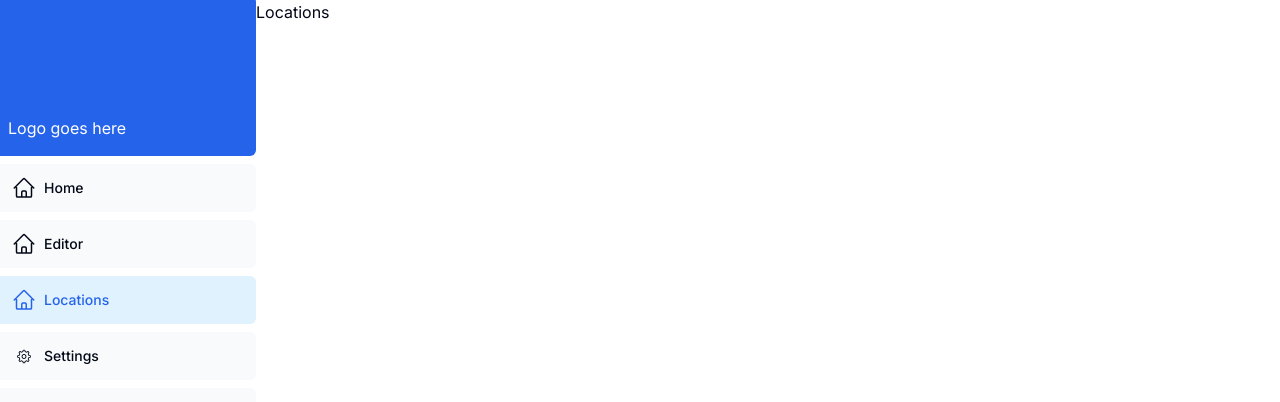
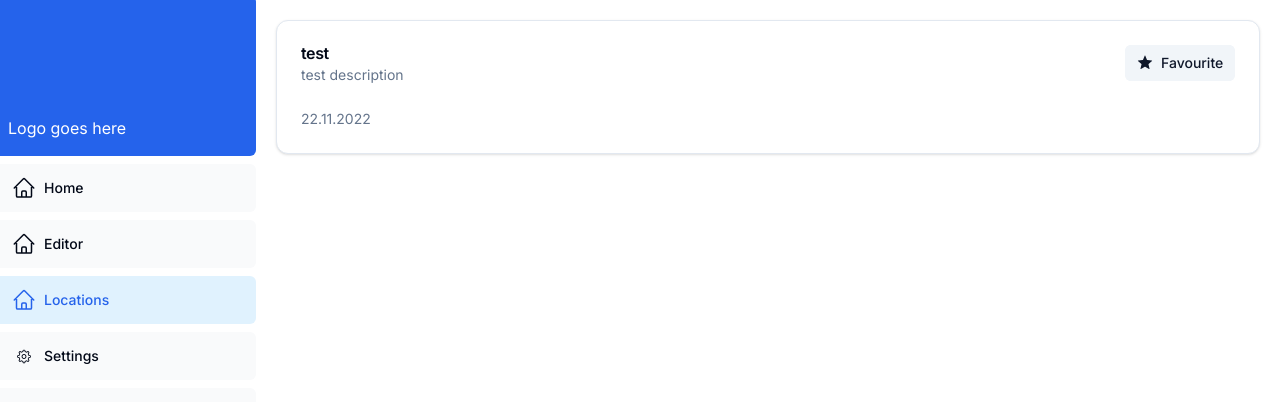
Before and after one commit to sicazo/hero, a Next.js app: page /locations in a window 1280 px wide. Shown: the top 402 px of the page. Built offline with nearby package versions, Linux system fonts and the light colour scheme.

Commit message:
location_card

```diff
--- a/app/locations/page.tsx
+++ b/app/locations/page.tsx
@@ -1,3 +1,11 @@
+'use client'
+
+import {LocationCard} from "@/components/locations/location_card";
+
 export default function Page() {
-	return <div>Locations</div>;
+	return (
+		<>
+		<LocationCard name={"test"} description={"test description"} is_starred={true} updated_at={"22.11.2022"} />
+		</>
+	);
 }
--- /dev/null
+++ b/components/locations/location_card.tsx
@@ -0,0 +1,49 @@
+'use client'
+
+import {
+    StarIcon,
+    StarFilledIcon
+} from "@radix-ui/react-icons"
+
+import { Button } from "@/components/ui/button"
+import {
+    Card,
+    CardContent,
+    CardDescription,
+    CardHeader,
+    CardTitle,
+} from "@/components/ui/card"
+
+interface LocationCardProps {
+    name: string
+    description: string
+    is_starred: boolean
+    updated_at: string
+
+}
+
+export function LocationCard({name, description, is_starred, updated_at}: LocationCardProps) {
+    return (
+        <Card className="m-5">
+            <CardHeader className="grid grid-cols-[1fr_110px] items-start gap-4 space-y-0">
+                <div className="space-y-1">
+                    <CardTitle>{name}</CardTitle>
+                    <CardDescription>
+                        {description}
+                    </CardDescription>
+                </div>
+                <div className="flex items-center rounded-md bg-secondary text-secondary-foreground">
+                    <Button variant="secondary" className="px-3 shadow-none">
+                        {is_starred ? <StarFilledIcon className="mr-2 h-4 w-4" /> : <StarIcon className="mr-2 h-4 w-4" />}
+                        Favourite
+                    </Button>
+                </div>
+            </CardHeader>
+            <CardContent>
+                <div className="flex space-x-4 text-sm text-muted-foreground">
+                    <div>{updated_at}</div>
+                </div>
+            </CardContent>
+        </Card>
+    )
+}
--- /dev/null
+++ b/components/ui/card.tsx
@@ -0,0 +1,76 @@
+import * as React from "react"
+
+import { cn } from "@/lib/utils"
+
+const Card = React.forwardRef<
+  HTMLDivElement,
+  React.HTMLAttributes<HTMLDivElement>
+>(({ className, ...props }, ref) => (
+  <div
+    ref={ref}
+    className={cn(
+      "rounded-xl border bg-card text-card-foreground shadow",
+      className
+    )}
+    {...props}
+  />
+))
+Card.displayName = "Card"
+
+const CardHeader = React.forwardRef<
+  HTMLDivElement,
+  React.HTMLAttributes<HTMLDivElement>
+>(({ className, ...props }, ref) => (
+  <div
+    ref={ref}
+    className={cn("flex flex-col space-y-1.5 p-6", className)}
+    {...props}
+  />
+))
+CardHeader.displayName = "CardHeader"
+
+const CardTitle = React.forwardRef<
+  HTMLParagraphElement,
+  React.HTMLAttributes<HTMLHeadingElement>
+>(({ className, ...props }, ref) => (
+  <h3
+    ref={ref}
+    className={cn("font-semibold leading-none tracking-tight", className)}
+    {...props}
+  />
+))
+CardTitle.displayName = "CardTitle"
+
+const CardDescription = React.forwardRef<
+  HTMLParagraphElement,
+  React.HTMLAttributes<HTMLParagraphElement>
+>(({ className, ...props }, ref) => (
+  <p
+    ref={ref}
+    className={cn("text-sm text-muted-foreground", className)}
+    {...props}
+  />
+))
+CardDescription.displayName = "CardDescription"
+
+const CardContent = React.forwardRef<
+  HTMLDivElement,
+  React.HTMLAttributes<HTMLDivElement>
+>(({ className, ...props }, ref) => (
+  <div ref={ref} className={cn("p-6 pt-0", className)} {...props} />
+))
+CardContent.displayName = "CardContent"
+
+const CardFooter = React.forwardRef<
+  HTMLDivElement,
+  React.HTMLAttributes<HTMLDivElement>
+>(({ className, ...props }, ref) => (
+  <div
+    ref={ref}
+    className={cn("flex items-center p-6 pt-0", className)}
+    {...props}
+  />
+))
+CardFooter.displayName = "CardFooter"
+
+export { Card, CardHeader, CardFooter, CardTitle, CardDescription, CardContent }
```
